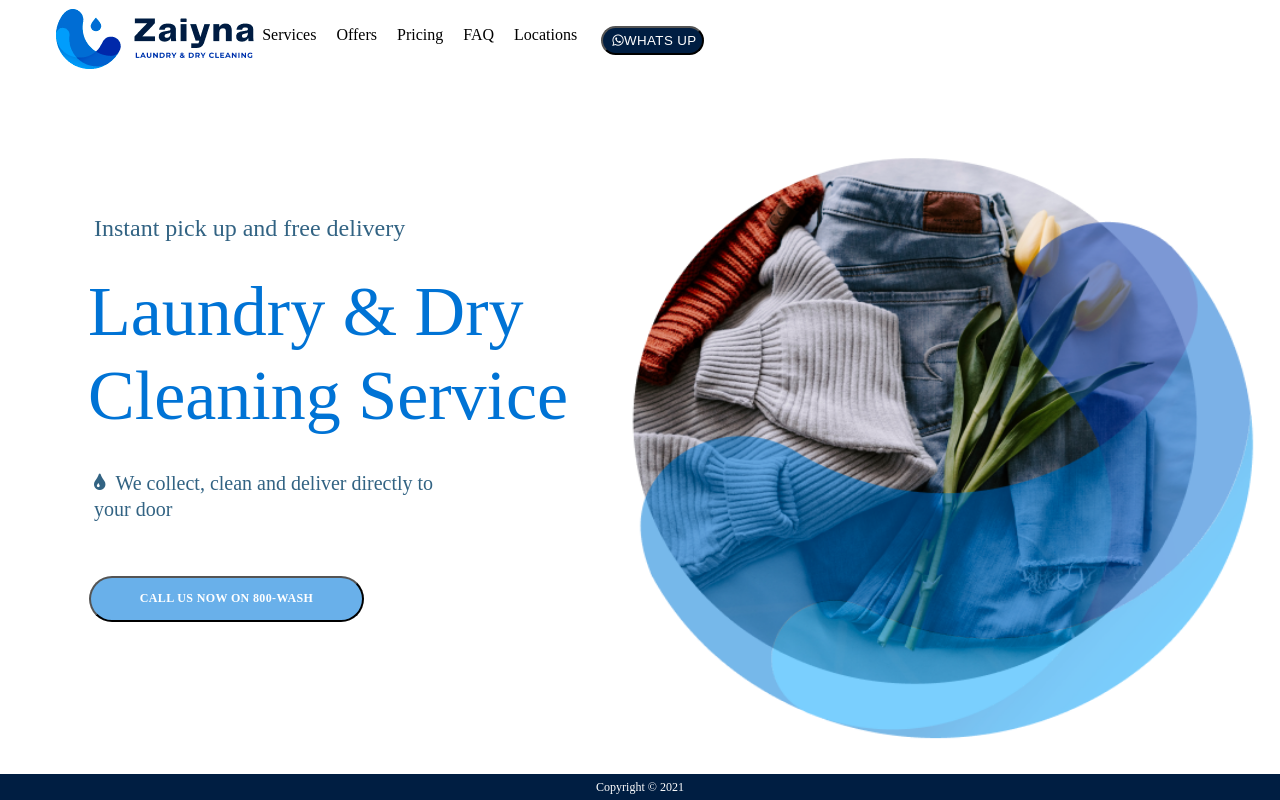
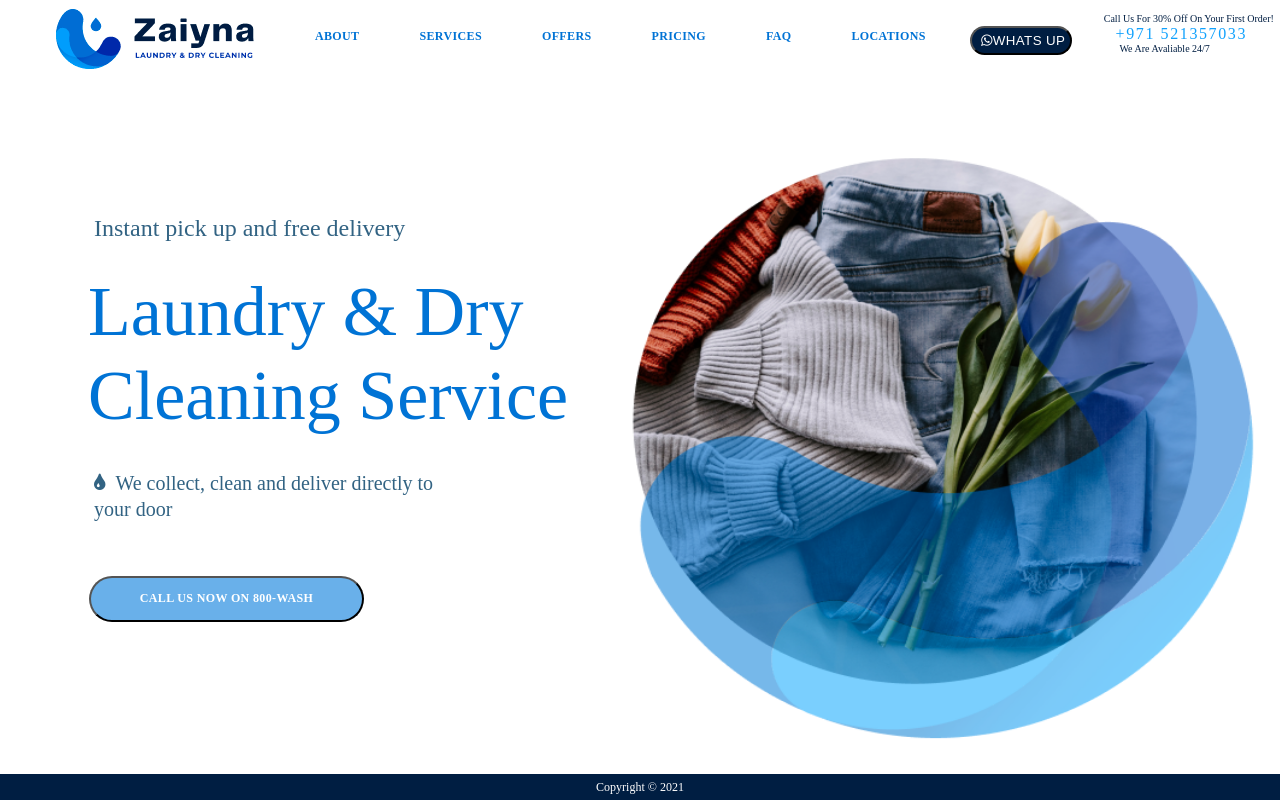
Before and after one commit to asn-athira/zaina, a React (Create React App) app: page / in a window 1280 px wide. Shown: the top 800 px of the page. Built offline with nearby package versions, Linux system fonts and the light colour scheme.

Commit message:
first commit

```diff
--- a/src/components/Navbar/Navbar.css
+++ b/src/components/Navbar/Navbar.css
@@ -1,8 +1,8 @@
 
 .navbar ul{
+	position: static;
   list-style: none;
   background: rgba(255, 255, 255, 0.7);;
-  overflow: hidden;
   padding-left: 30px;
 }
 .navbar ul li{
@@ -15,7 +15,7 @@
   position: static;
 	width: 47px;
 	height: 22px;
-	left: 30px;
+	left: 30%;
 	top: 0px;
 	font-family: Montserrat;
 	font-style: normal;
@@ -71,11 +71,11 @@
 	flex-grow: 0;
 	margin: 0px 4px;
 }
-.phone{
+.phone1{
 	position: absolute;
-	right: 1.48%;
-	top: 0%;
-	bottom: 75%;
+	right: .48%;
+	top: 0px;
+	bottom: 95%;
 	font-family: Montserrat;
 	font-style: normal;
 	font-weight: 500;
@@ -86,8 +86,8 @@
 }
 .phone2{
 	position: absolute;
-	right: 1.48%;
-	top: 5px;
+	right: 5.48%;
+	top: 30px;
 	bottom: 75%;
 	font-family: Montserrat;
 	font-style: normal;
@@ -100,7 +100,7 @@
 .phone-text{
 	position: absolute;
 	right: 33px;
-	top: .1px;
+	top: 4px;
 	bottom: 75%;
 	font-family: Krona One;
 	font-style: normal;
--- a/src/components/Navbar/Navbar.js
+++ b/src/components/Navbar/Navbar.js
@@ -8,17 +8,17 @@ return (
 			<div className="navbar">
 			  <ul>
 			    <li><img src="/logo1.png" className="logo" alt=""/></li>
-			    <li>About</li>
-			    <li>Services</li>
-			    <li>About</li>
-			    <li>Services</li>
-			    <li>Offers</li>
-			    <li>Pricing</li>
-			    <li>FAQ</li>
-			    <li>Locations</li>
+			    <li><a href="about.html">About</a></li>
+			    <li><a href="about.html">Services</a></li>
+			    <li><a href="about.html">About</a></li>
+			    <li><a href="about.html">Services</a></li>
+			    <li><a href="about.html">Offers</a></li>
+			    <li><a href="about.html">Pricing</a></li>
+			    <li><a href="about.html">FAQ</a></li>
+			    <li><a href="about.html">Locations</a></li>
 			    <li><button className="navbar-button">&nbsp;<i className="fa fa-whatsapp"></i>
               whats up</button></li>
-          <li ><p className="phone"> Call us for 30% off on your first order!<br /><p className="phone-text">+971 521357033</p><br />We are Avaliable 24/7
+          <li ><p className="phone1"> Call us for 30% off on your first order!</p><br /><p className="phone-text">+971 521357033</p><br /><p className="phone2">We are Avaliable 24/7
           </p></li>
 			  </ul>
 			</div>
```
